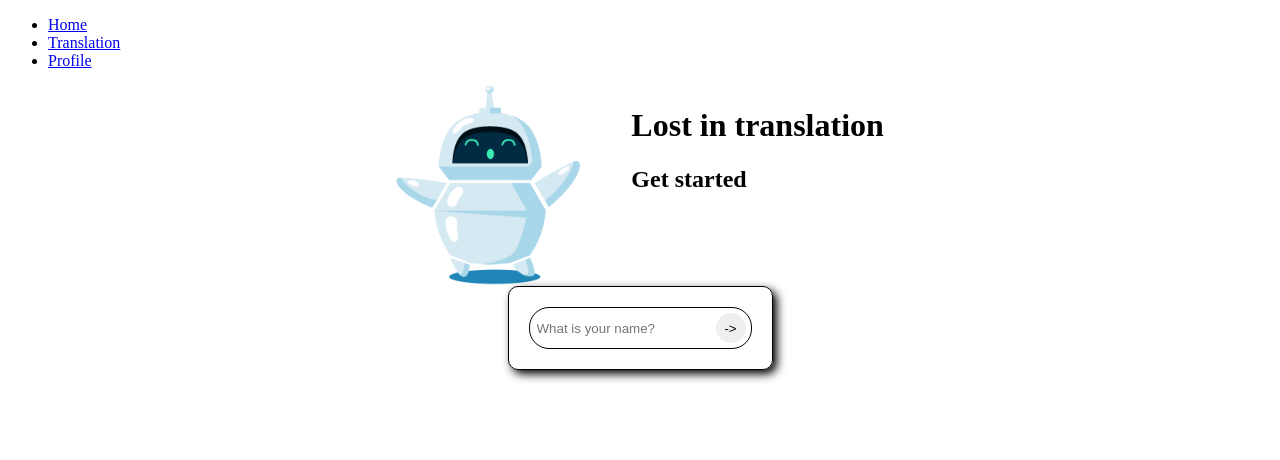
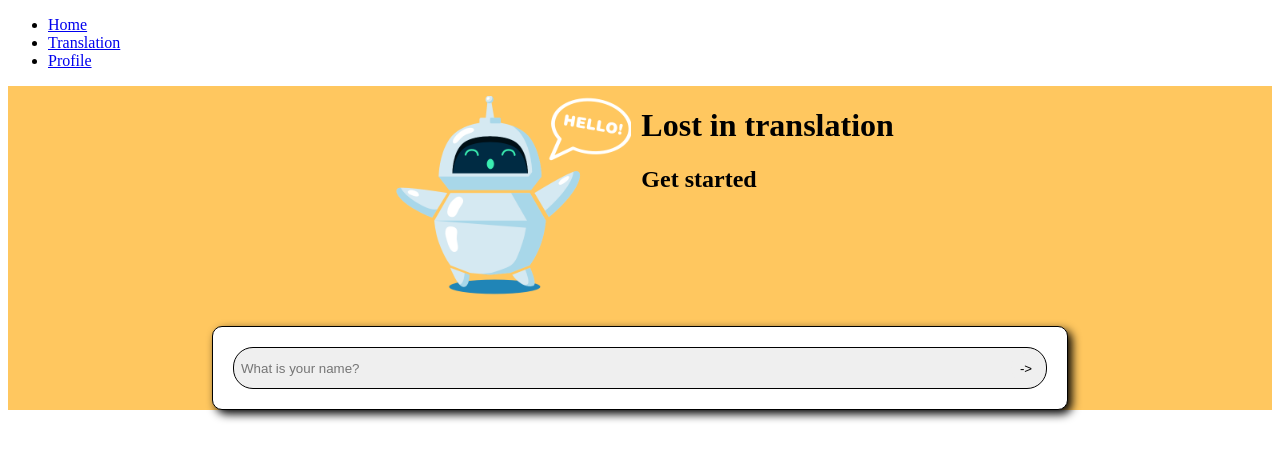
Before and after one commit to Tooppa/sign-language-translator, a React (Create React App) app: page / in a window 1280 px wide. Shown: the top 460 px of the page. Built offline with nearby package versions, Linux system fonts and the light colour scheme; the HTML template or start-up script is replaced by a standard one; a web font is replaced by a local one.

Commit message:
FEAT: Colors to the login page

```diff
--- a/src/styles/LoginPage.css
+++ b/src/styles/LoginPage.css
@@ -9,6 +9,8 @@ form{
 }
 input{
     border: none;
+    width: 60vw;
+    background-color: #EFEFEF;
 }
 button{
     border-radius: 20px;
@@ -21,15 +23,23 @@ button{
     margin: 20px;
     border: 1px solid black;
     border-radius: 20px;
+    background-color: #EFEFEF;
 
 }
 .formBg{
     box-shadow: 4px 4px 10px;
     border: 1px solid black;
     border-radius: 10px;
+    background-color: white;
+}
+
+.main{
+    background-color: #FFC75F;
 }
 
 img{
     height: 200px;
     object-fit: contain;
+    margin: 10px;
+    margin-bottom: 30px;
 }
```
